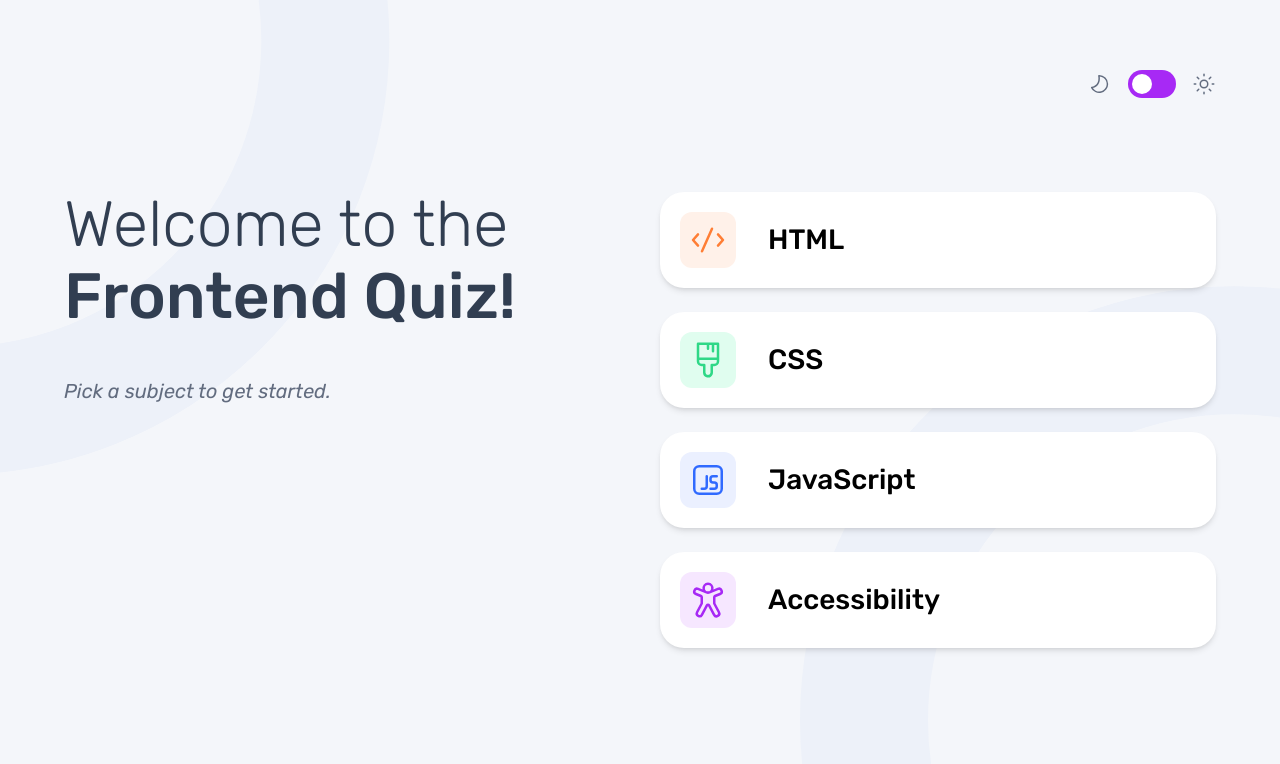
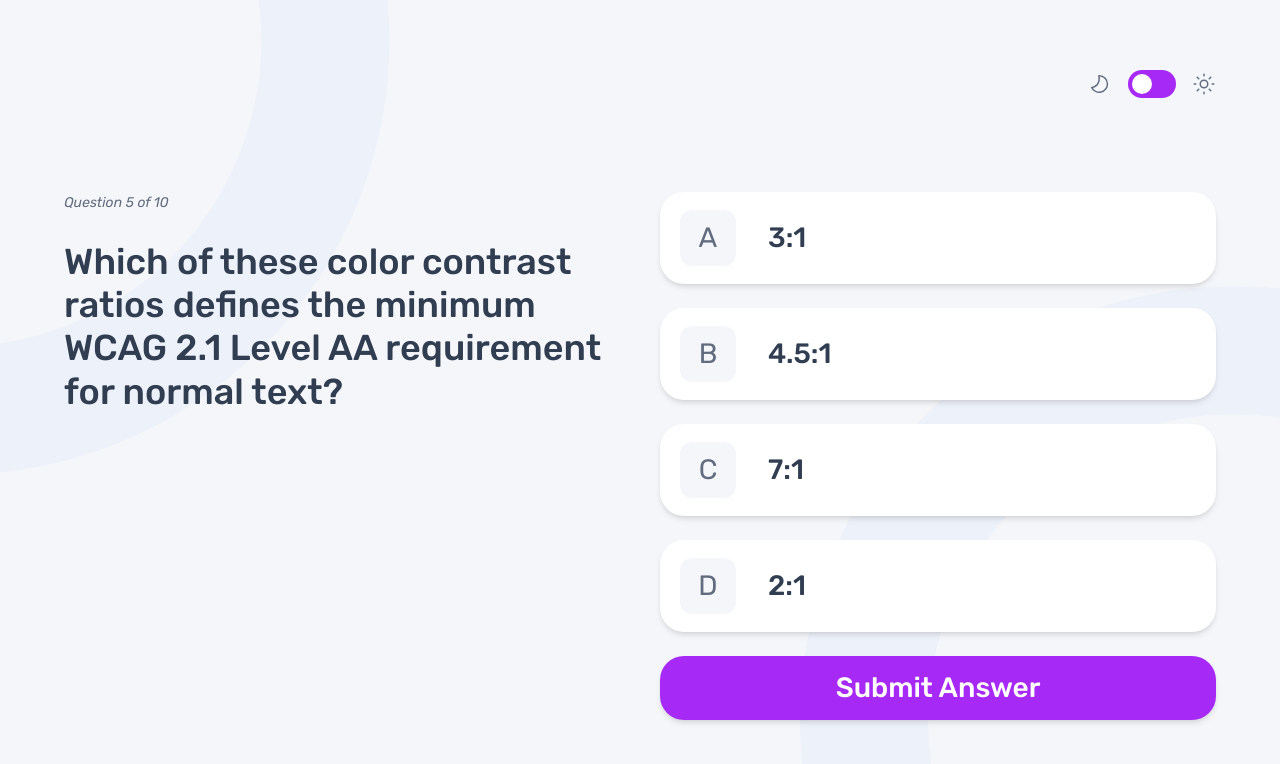
Before and after one commit to jlyon12/frontend-quiz-app, a React (Vite) app: page / in a window 1280 px wide. Shown: the top 764 px of the page. Built offline with nearby package versions, Linux system fonts and the light colour scheme.

Commit message:
Add question page

```diff
--- a/src/App.tsx
+++ b/src/App.tsx
@@ -1,7 +1,8 @@
 import StartPage from './pages/StartPage';
-
+import QuestionPage from './pages/QuestionPage';
 function App() {
-	return <StartPage />;
+	// return <StartPage />;
+	return <QuestionPage activeQuiz="Accessibility" />;
 }
 
 export default App;
--- a/src/components/QuizControl.tsx
+++ b/src/components/QuizControl.tsx
@@ -11,19 +11,19 @@
 const QuizControl = ({ icon, text, iconBgHexColor }: Props) => {
 	console.log(iconBgHexColor);
 	return (
-		<button className="flex w-full items-center gap-4 rounded-xl  bg-d-neutral-100 p-3 shadow-md dark:bg-d-neutral-500 md:gap-8 md:rounded-3xl xl:p-5">
+		<button className="flex w-full items-center gap-4 rounded-xl  bg-d-neutral-100 p-3 shadow-md dark:bg-d-neutral-500 md:gap-8 md:rounded-3xl xl:p-[18px_20px]">
 			<div
 				style={{
 					backgroundColor: iconBgHexColor
 						? iconBgHexColor
 						: fullConfig.theme.colors['d-neutral'][200],
 				}}
-				className="flex h-10 w-10 items-center justify-center rounded-lg p-1 md:h-14 md:w-14 md:rounded-xl md:p-2"
+				className="flex h-10 w-10 flex-shrink-0 items-center justify-center rounded-lg p-1 text-[28px] text-d-neutral-400 md:h-14 md:w-14 md:rounded-xl md:p-2"
 			>
 				{icon}
 			</div>
 
-			<p className="text-[18px] text-md dark:text-d-neutral-100 md:text-[28px]">
+			<p className="text-left text-[18px] font-medium text-d-neutral-600 dark:text-d-neutral-100 md:text-[28px]">
 				{text}
 			</p>
 		</button>
--- /dev/null
+++ b/src/components/ui/Button.tsx
@@ -0,0 +1,17 @@
+interface Props {
+	handleClick: () => void;
+	label: string;
+}
+
+const Button = ({ label, handleClick }: Props) => {
+	return (
+		<button
+			onClick={handleClick}
+			className="inline-flex h-14 items-center justify-center  self-stretch rounded-xl bg-d-purple p-3 text-[18px] font-medium text-d-neutral-100 shadow-md hover:bg-d-neutral-300 md:rounded-3xl md:p-8 md:text-md"
+		>
+			<p>{label}</p>
+		</button>
+	);
+};
+
+export default Button;
--- /dev/null
+++ b/src/pages/QuestionPage.tsx
@@ -0,0 +1,44 @@
+import { useState } from 'react';
+import quizzes from '../data/quizzes';
+import QuizControl from '../components/QuizControl';
+import Button from '../components/ui/Button';
+interface Props {
+	activeQuiz: 'HTML' | 'CSS' | 'Javascript' | 'Accessibility';
+}
+
+enum OptionLetter {
+	A = 0,
+	B,
+	C,
+	D,
+}
+
+const QuestionPage = ({ activeQuiz }: Props) => {
+	const quizData = quizzes.filter((q) => q.title === activeQuiz)[0];
+	const [questionNumber, setQuestionNumber] = useState(5);
+	const { question, options, answer } = quizData.questions[questionNumber - 1];
+	return (
+		<>
+			<div className="flex flex-col-reverse justify-end gap-4 md:gap-[27px]">
+				<h1 className=" text-[20px] font-medium leading-[1.2] text-d-neutral-600 dark:text-d-neutral-100 md:text-[36px] md:text-lg">
+					{question}
+				</h1>
+				<p className="!text-[14px] text-sm italic text-d-neutral-400 dark:text-d-neutral-300">
+					Question {questionNumber} of 10
+				</p>
+			</div>
+			<div className="  mt-10 flex flex-col gap-3   md:mt-16  md:gap-6 xl:mx-0 xl:mt-0 xl:max-w-none">
+				{options.map((o, i) => (
+					<QuizControl
+						icon={Object.entries(OptionLetter)[i][1]}
+						iconBgHexColor={undefined}
+						text={o}
+					/>
+				))}
+				<Button label="Submit Answer" handleClick={() => null} />
+			</div>
+		</>
+	);
+};
+
+export default QuestionPage;
--- a/tailwind.config.ts
+++ b/tailwind.config.ts
@@ -8,7 +8,7 @@
 			sm: ['1.25rem', { lineHeight: '1.5', fontWeight: 400 }],
 			base: ['1.5rem', { lineHeight: '1.5', fontWeight: 400 }],
 			md: ['1.75rem', { lineHeight: '1', fontWeight: 500 }],
-			lg: ['2rem', { lineHeight: '1', fontWeight: 500 }],
+			lg: ['2.25rem', { lineHeight: '1.2', fontWeight: 500 }],
 			xl: ['4rem', { lineHeight: '1', fontWeight: 300 }],
 			'2xl': ['9rem', { lineHeight: '1', fontWeight: 500 }],
 		},
```
